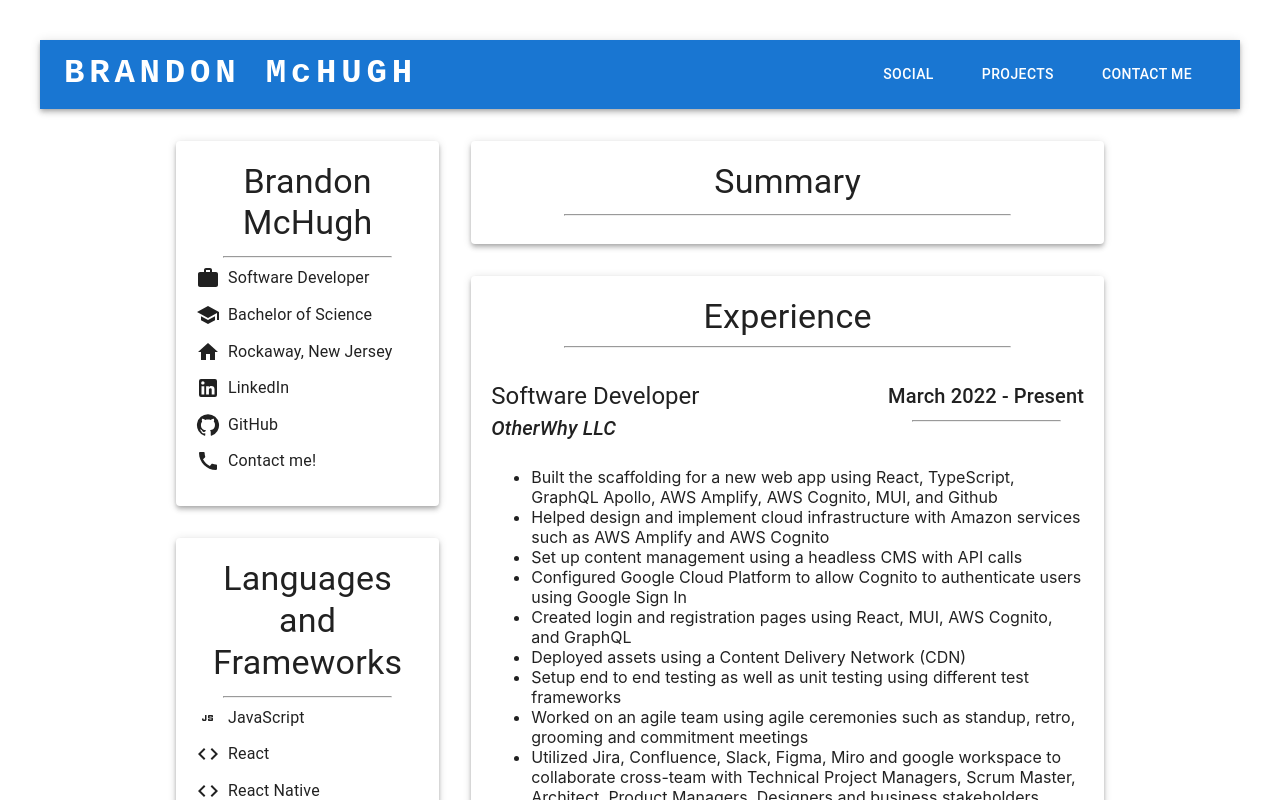
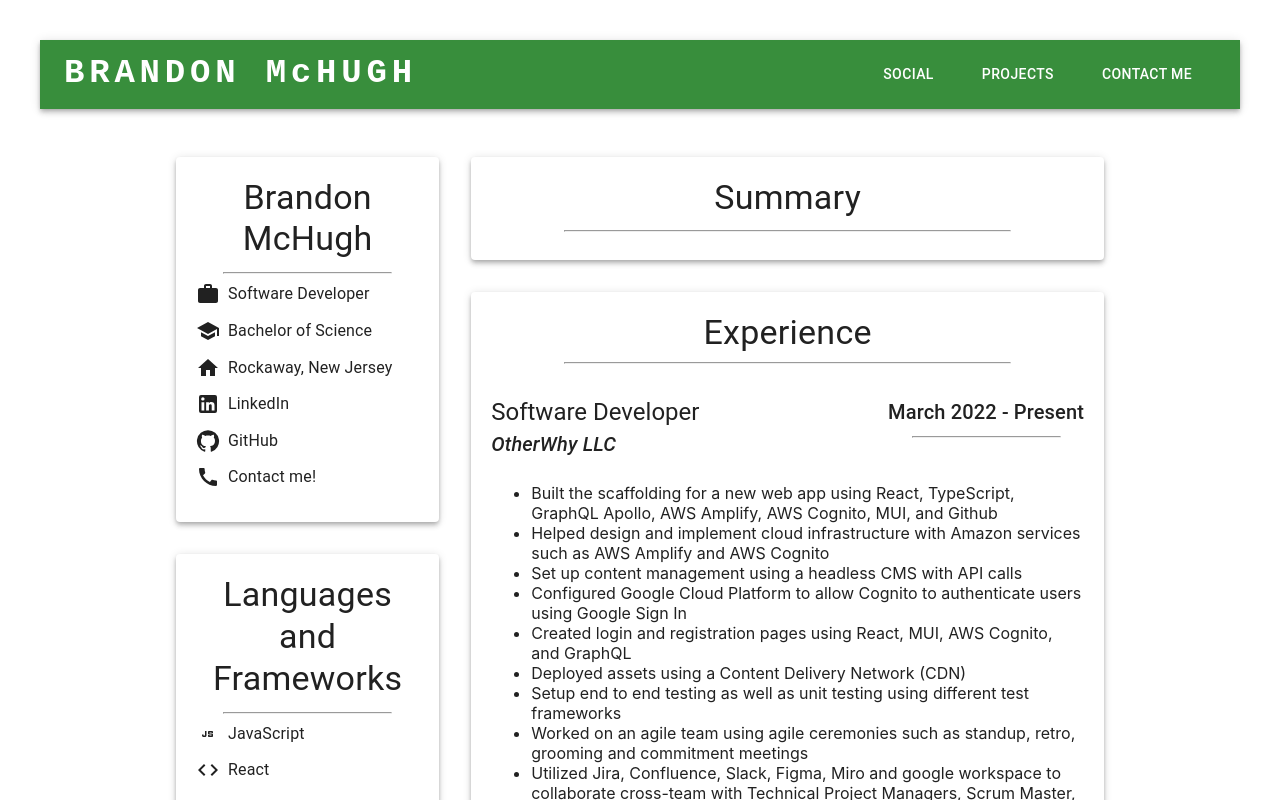
Before and after one commit to brandmch/website_v2, a React (Create React App) app: page / in a window 1280 px wide. Shown: the top 800 px of the page. Built offline with nearby package versions, Linux system fonts and the light colour scheme.

Commit message:
themeing

```diff
--- a/src/App.js
+++ b/src/App.js
@@ -7,6 +7,7 @@ import DrumMachine from "./routes/drumMachine/drumMachine";
 import Projects from "./routes/projects";
 import Social from "./routes/social";
 import "./App.css";
+import { createTheme, ThemeProvider } from "@mui/material/styles";
 
 const router = createBrowserRouter([
   { path: "/", element: <Landing /> },
@@ -16,8 +17,22 @@ const router = createBrowserRouter([
   { path: "/social", element: <Social /> },
 ]);
 
+const theme = createTheme({
+  palette: {
+    primary: {
+      main: "#388e3c",
+      dark: "",
+      light: "",
+    },
+  },
+});
+
 function App() {
-  return <RouterProvider router={router} />;
+  return (
+    <ThemeProvider theme={theme}>
+      <RouterProvider router={router} />
+    </ThemeProvider>
+  );
 }
 
 export default App;
--- a/src/components/appbar.js
+++ b/src/components/appbar.js
@@ -34,7 +34,7 @@ const AppBarCustom = () => {
   };
 
   return (
-    <AppBar position="static">
+    <AppBar position="static" color="primary">
       <Container maxWidth="xl">
         <Toolbar disableGutters>
           <Typography
--- a/src/routes/landing.js
+++ b/src/routes/landing.js
@@ -16,7 +16,7 @@ const Landing = () => {
   return (
     <div>
       <AppBarCustom />
-      <Box display={"flex"} marginTop={2} marginLeft={15} marginRight={15}>
+      <Box display={"flex"} marginTop={4} marginLeft={15} marginRight={15}>
         {/*  */}
         {/* LEFT COLUMN */}
         {/*  */}
```
